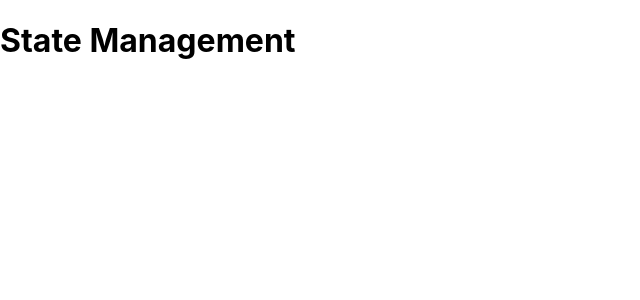
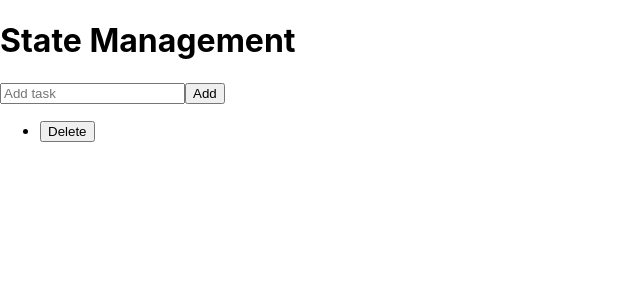
Before and after one commit to AKRkar/rabah-react-app, a React (Create React App) app: page /managestate in a window 1280 px wide. Shown: the top 300 px of the page, without its empty margins (0-640 px from the left). Built offline with nearby package versions, Linux system fonts and the light colour scheme.

Commit message:
WIP - still working on state management

```diff
--- a/src/StateMgtDemo.js
+++ b/src/StateMgtDemo.js
@@ -2,20 +2,33 @@
 
 // https://beta.reactjs.org/learn/managing-state
 
+import {useEffect, useState} from "react";
+
 function StateMgtDemo(){
+    const [taskText, setTaskText] = useState('');
 
+    useEffect( () => {
+        console.log("init effect....")
+    }, [])
+    useEffect( () => {
+        console.log("taskText is changing..." + taskText)
+    }, [taskText])
 
     return (
         <>
             <h1>State Management</h1>
-            {/*<AddTask*/}
-            {/*    onAddTask={handleAddTask}*/}
-            {/*/>*/}
-            {/*<TaskList*/}
-            {/*    tasks={tasks}*/}
-            {/*    onChangeTask={handleChangeTask}*/}
-            {/*    onDeleteTask={handleDeleteTask}*/}
-            {/*/>*/}
+            <input
+                placeholder="Add task"
+                value={taskText}
+                onChange={e => { setTaskText(e.target.value); console.log(taskText)}}
+            />
+            <button onClick={() => {console.log("text...")}}>Add</button>
+            <ul>
+                <li>
+                    {taskText}
+                    <button onClick={() => console.log("deleting")}>Delete</button>
+                </li>
+            </ul>
         </>
     );
 }
```
